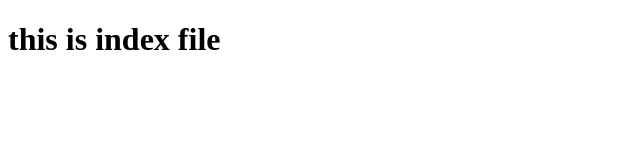
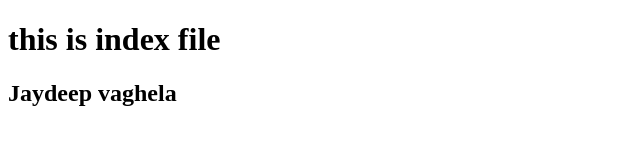
Before and after one commit to Dhaval1112/Demorepo, a plain HTML site: page index.html in a window 1280 px wide. Shown: the whole page, without its empty margins (0-640 px from the left). Drawn offline with Linux system fonts and the light colour scheme.

Commit message:
h2 jaydeep added

```diff
--- a/index.html
+++ b/index.html
@@ -7,5 +7,6 @@
 </head>
 <body>
     <h1>this is index file</h1>
+    <h2>Jaydeep vaghela</h2>
 </body>
 </html>
```
